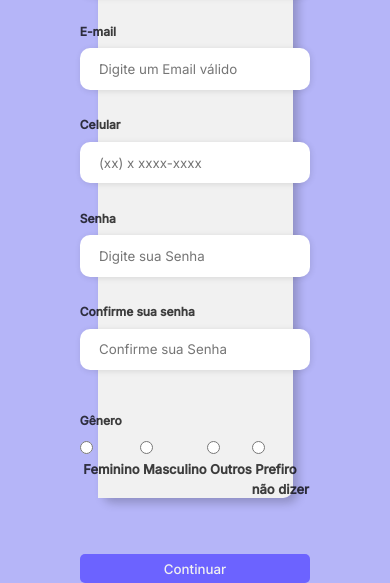
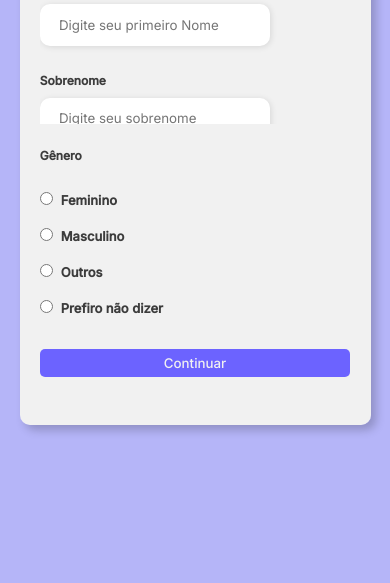
Before and after one commit to VanderleiGeronimoJunior/form-responsive, a plain HTML site: page index.html in a window 390 px wide. Shown: the part 283-866 px from the top of the page. After the commit the page ends 844 px from the top, so only its background shows below. Drawn offline with Linux system fonts and the light colour scheme.

Commit message:
Responsividade Concluida, projeto concluido

```diff
--- a/assets/css/style.css
+++ b/assets/css/style.css
@@ -51,7 +51,7 @@ body{
 }
 
 .form-header{
-    margin-bottom: 3rem;
+    margin-bottom: 1.5rem;
     display: flex;
     justify-content: space-between;
 }
@@ -150,7 +150,7 @@ body{
 }
 
 .continue-button button{
-    margin-top: 3rem;
+    margin-top: 1.5rem;
     width: 100%;
     border: none;
     background-color: #6c63ff;
@@ -180,5 +180,32 @@ body{
 
     .form{
         width: 100%;
+        border-radius: 10px;
     }
 }
+
+@media screen and (max-width: 1064px) {
+    .container{
+        width: 90%;
+        height: auto;
+    }
+
+    .input-group{
+        flex-direction: column;
+        overflow-y: scroll;
+        flex-wrap: nowrap;
+        max-height: 10rem;
+        padding-right: 5rem;
+    }
+
+    .gender-inputs{
+        margin-top: 1.5rem;
+    }
+    .gender-input{
+        margin-top: 1rem;
+    }
+
+    .gender-group{
+        flex-direction: column;
+    }
+}
--- a/index.html
+++ b/index.html
@@ -50,7 +50,7 @@
                     </div>
                 </div>
 
-                <div class="gender-input">
+                <div class="gender-inputs">
                     <div class="gender-title">
                         <h6>Gênero</h6>
                     </div>
```
Also changed, not shown: 1 other file.
